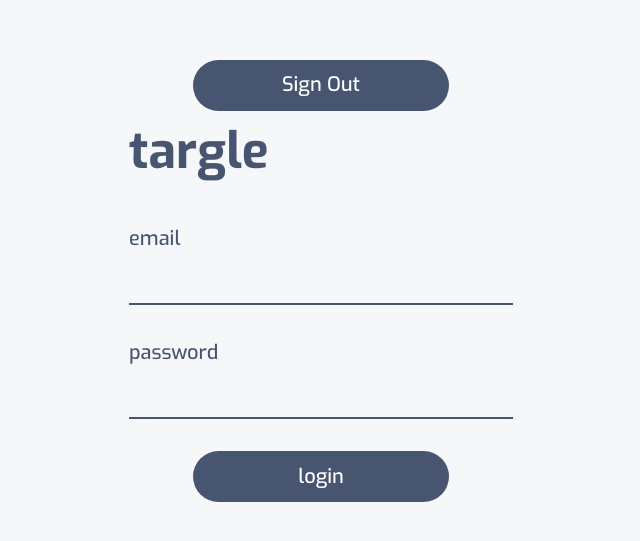
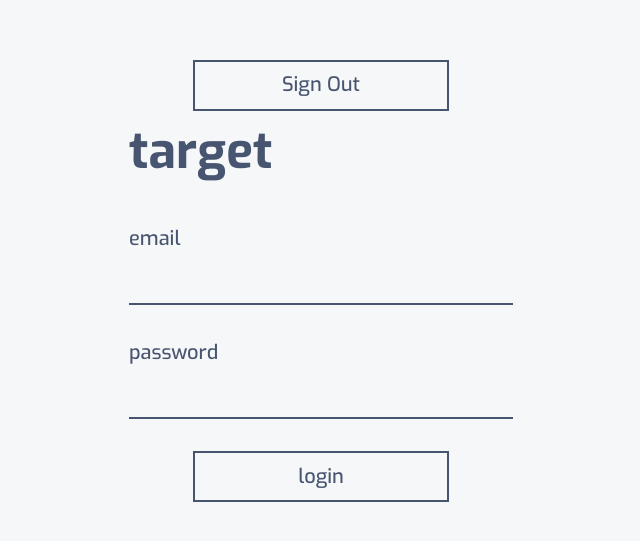
Before and after one commit to jackbranthwaite/dom-post-target, a React (Vite) app: page /login in a window 1280 px wide. Shown: the part 135-676 px from the top of the page, without its empty margins (319-959 px from the left). Built offline with nearby package versions, Linux system fonts and the light colour scheme.

Commit message:
Registration re-implmented

```diff
--- a/src/components/button/Button.module.scss
+++ b/src/components/button/Button.module.scss
@@ -7,8 +7,7 @@
 }
 .Button {
   height: 50px;
-  background-color: #485570;
-  border-radius: 50px;
+  border: 2px solid #485570;
   width: 20vw;
   min-width: 250px;
   min-height: 50px;
@@ -18,11 +17,19 @@
   display: flex;
   align-items: center;
   justify-content: center;
-  color: #fff;
+  color: #485570;
   font-size: 20px;
   max-height: 80px;
   max-width: 400px;
   cursor: pointer;
+  transition: all ease-in-out 0.5s;
+  background: linear-gradient(to left, #f6f7f9 50%, #485570 50%) right;
+  background-size: 200% 100%;
+
+  &:hover {
+    color: #fff;
+    background-position: left;
+  }
 }
 
 .SecondaryButton {
--- a/src/components/home-section/HomeSection.tsx
+++ b/src/components/home-section/HomeSection.tsx
@@ -34,7 +34,7 @@
       </div>
       <div className={s.HomeSectionWrapper}>
         <div className={s.TitleWrapper}>
-          <h1 className={s.Title}>targle</h1>
+          <h1 className={s.Title}>target</h1>
           <Timer />
         </div>
 
--- a/src/components/login-section/LoginSection.tsx
+++ b/src/components/login-section/LoginSection.tsx
@@ -3,6 +3,9 @@
 import { TextInput } from "../text-input/TextInput";
 import s from "./LoginSection.module.scss";
 import { get } from "lodash";
+import axios from "axios";
+import { API } from "../../services/api/axios";
+import { login } from "../../services/api/login";
 
 export const LoginSection = () => {
   const [email, setEmail] = useState("");
@@ -15,6 +18,10 @@
     password: password,
   };
 
+  const handleLogin = async () => {
+    await login(user);
+  };
+
   return (
     <div className={s.LoginSectionContainer}>
       <Button
@@ -25,7 +32,7 @@
         Sign Out
       </Button>
       <div className={s.LoginSectionWrapper}>
-        <h1 className={s.Title}>targle</h1>
+        <h1 className={s.Title}>target</h1>
         <TextInput
           value={email}
           onChange={(e: React.ChangeEvent<HTMLInputElement>) =>
@@ -42,11 +49,7 @@
           type={"password"}
           title={"password"}
         />
-        <Button
-          processing={processing}
-          secondary={false}
-          onClick={() => console.log("Login")}
-        >
+        <Button processing={processing} secondary={false} onClick={handleLogin}>
           login
         </Button>
       </div>
--- a/src/components/register-section/RegisterSection.tsx
+++ b/src/components/register-section/RegisterSection.tsx
@@ -1,4 +1,5 @@
 import React, { useState } from "react";
+import { register } from "../../services/api/register";
 import { Button } from "../button/Button";
 import { TextInput } from "../text-input/TextInput";
 import s from "./RegisterSection.module.scss";
@@ -17,11 +18,15 @@
     password_confirmation: passwordConfirmation,
   };
 
+  const handleRegister = async () => {
+    await register(user);
+  };
+
   return (
     <div className={s.RegisterSectionContainer}>
       <div className={s.RegisterContainer}>
         <div className={s.TitleWrapper}>
-          <h1 className={s.Title}>targle</h1>
+          <h1 className={s.Title}>target</h1>
         </div>
         <TextInput
           type={"text"}
@@ -57,7 +62,7 @@
         />
         <Button
           secondary={false}
-          onClick={() => console.log("Submit")}
+          onClick={() => handleRegister()}
           processing={processing}
         >
           register
--- a/src/services/api/axios.tsx
+++ b/src/services/api/axios.tsx
@@ -1,6 +1,16 @@
 import Axios from "axios";
 
 Axios.defaults.withCredentials = true;
+
+Axios.interceptors.response.use(
+  (res) => res,
+  (err) => {
+    if (err.response.status === 401) {
+      window.location.reload();
+    }
+    throw err;
+  }
+);
 
 /**
  * Laravel API instance
--- /dev/null
+++ b/src/services/api/login.tsx
@@ -0,0 +1,22 @@
+import { API } from "./axios";
+import { csrf } from "./csrf";
+
+/**
+ * Logs in a user
+ * @param { email: string, password: string } inputs The login credentials.
+ */
+
+export const login = async (inputs) => {
+  const data = new URLSearchParams(inputs);
+
+  try {
+    await csrf();
+    return await API.post("/login", data);
+  } catch (error) {
+    if (error.response) {
+      return error.response.data;
+    } else {
+      return { errors: "Could not complete the login" };
+    }
+  }
+};
--- /dev/null
+++ b/src/services/api/register.tsx
@@ -0,0 +1,17 @@
+import { API } from "./axios";
+import { csrf } from "./csrf";
+
+/**
+ * Registers a new user
+ * @param {} inputs Registration data
+ */
+export const register = async (inputs) => {
+  console.log(await csrf());
+  try {
+    await csrf();
+    const result = await API.post("/register", inputs);
+    return result;
+  } catch (error) {
+    return error.response;
+  }
+};
```
Also changed, not shown: 1 other file (tests, documents, lock files or other folders).
